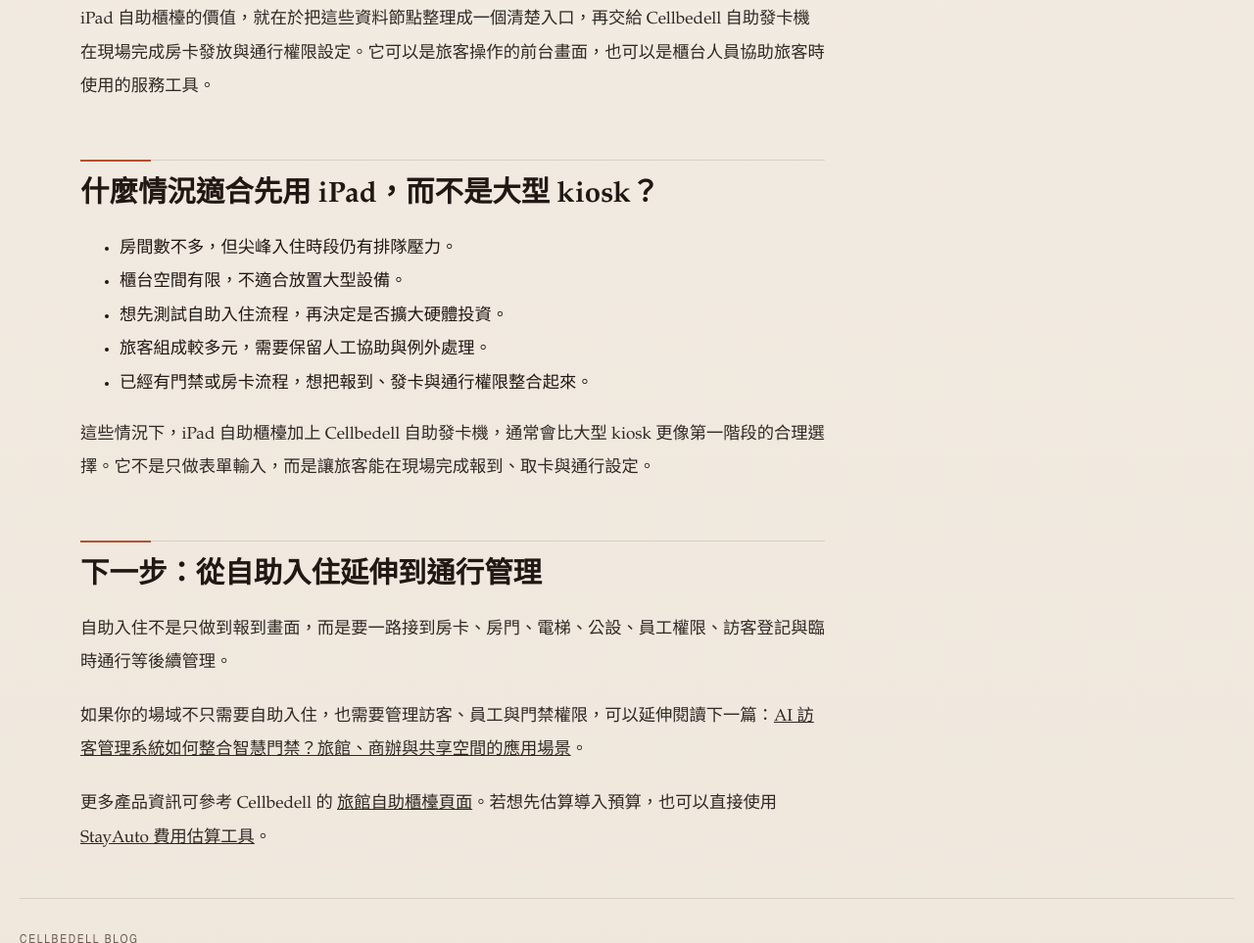
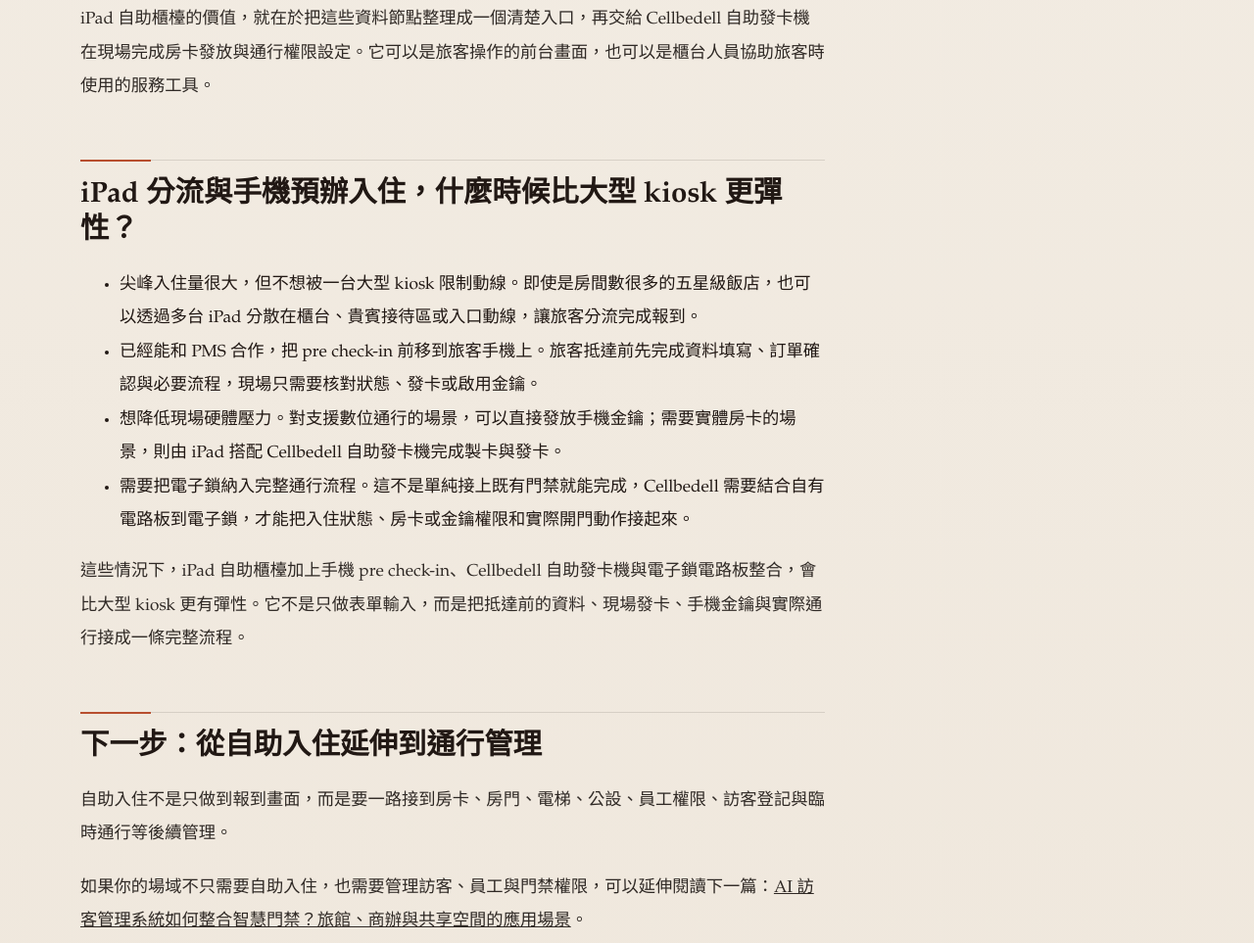
Before and after one commit to jiajiayeh2013-oss/cellbedell-blog, a website: page posts/2026-06-21-ipad-hotel-self-checkin-kiosk-cost.html in a window 1280 px wide. Shown: the part 4008-4971 px from the top of the page at 98% size. Drawn offline with Linux system fonts and the light colour scheme.

Commit message:
Refine iPad self checkin use cases

```diff
--- a/posts/2026-06-21-ipad-hotel-self-checkin-kiosk-cost.html
+++ b/posts/2026-06-21-ipad-hotel-self-checkin-kiosk-cost.html
@@ -161,15 +161,14 @@
 <p>旅客感受到的入住流程通常很簡單：確認身份、確認訂單、付款或押金、取得房間與通行方式。但飯店後台其實牽涉很多系統：PMS、訂房資料、付款狀態、房務狀態、房卡或門禁權限、通知訊息與客服紀錄。</p>
 <p>如果這些環節沒有接好，旅客就會遇到最常見的挫折：明明已經填過資料，現場還要再填一次；明明完成付款，櫃台還要重新確認；明明拿到房號，卻還要等人員手動製卡。</p>
 <p>iPad 自助櫃檯的價值，就在於把這些資料節點整理成一個清楚入口，再交給 Cellbedell 自助發卡機在現場完成房卡發放與通行權限設定。它可以是旅客操作的前台畫面，也可以是櫃台人員協助旅客時使用的服務工具。</p>
-<h2>什麼情況適合先用 iPad，而不是大型 kiosk？</h2>
+<h2>iPad 分流與手機預辦入住，什麼時候比大型 kiosk 更彈性？</h2>
 <ul>
-<li>房間數不多，但尖峰入住時段仍有排隊壓力。</li>
-<li>櫃台空間有限，不適合放置大型設備。</li>
-<li>想先測試自助入住流程，再決定是否擴大硬體投資。</li>
-<li>旅客組成較多元，需要保留人工協助與例外處理。</li>
-<li>已經有門禁或房卡流程，想把報到、發卡與通行權限整合起來。</li>
+<li>尖峰入住量很大，但不想被一台大型 kiosk 限制動線。即使是房間數很多的五星級飯店，也可以透過多台 iPad 分散在櫃台、貴賓接待區或入口動線，讓旅客分流完成報到。</li>
+<li>已經能和 PMS 合作，把 pre check-in 前移到旅客手機上。旅客抵達前先完成資料填寫、訂單確認與必要流程，現場只需要核對狀態、發卡或啟用金鑰。</li>
+<li>想降低現場硬體壓力。對支援數位通行的場景，可以直接發放手機金鑰；需要實體房卡的場景，則由 iPad 搭配 Cellbedell 自助發卡機完成製卡與發卡。</li>
+<li>需要把電子鎖納入完整通行流程。這不是單純接上既有門禁就能完成，Cellbedell 需要結合自有電路板到電子鎖，才能把入住狀態、房卡或金鑰權限和實際開門動作接起來。</li>
 </ul>
-<p>這些情況下，iPad 自助櫃檯加上 Cellbedell 自助發卡機，通常會比大型 kiosk 更像第一階段的合理選擇。它不是只做表單輸入，而是讓旅客能在現場完成報到、取卡與通行設定。</p>
+<p>這些情況下，iPad 自助櫃檯加上手機 pre check-in、Cellbedell 自助發卡機與電子鎖電路板整合，會比大型 kiosk 更有彈性。它不是只做表單輸入，而是把抵達前的資料、現場發卡、手機金鑰與實際通行接成一條完整流程。</p>
 <h2>下一步：從自助入住延伸到通行管理</h2>
 <p>自助入住不是只做到報到畫面，而是要一路接到房卡、房門、電梯、公設、員工權限、訪客登記與臨時通行等後續管理。</p>
 <p>如果你的場域不只需要自助入住，也需要管理訪客、員工與門禁權限，可以延伸閱讀下一篇：<a href="./2026-06-21-ai-visitor-management-access-control.html">AI 訪客管理系統如何整合智慧門禁？旅館、商辦與共享空間的應用場景</a>。</p>
```
Also changed, not shown: content/posts/2026-06-21-ipad-hotel-self-checkin-kiosk-cost.md (+6 -7 lines).
